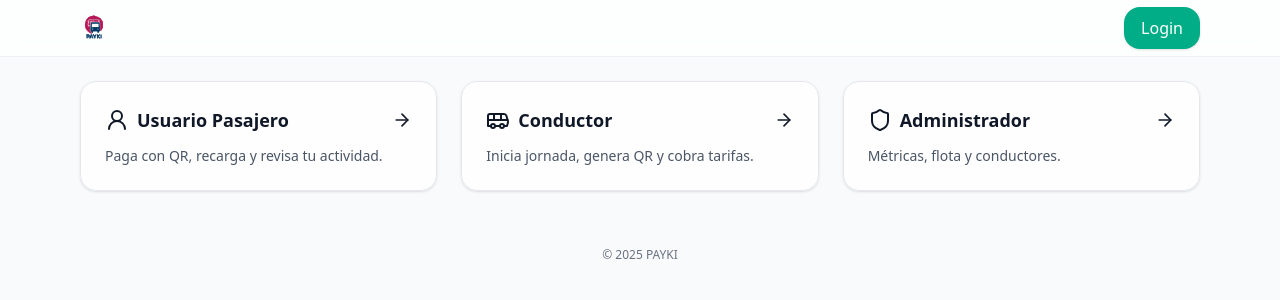
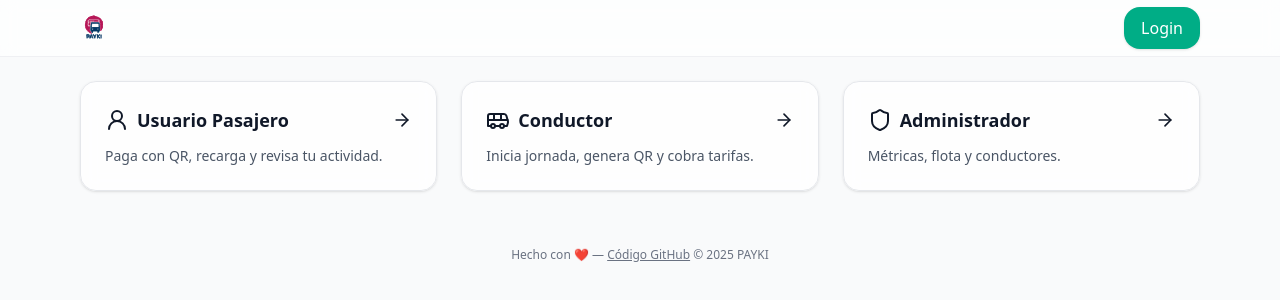
Before and after one commit to bvislao/payki, a Next.js app: page / in a window 1280 px wide. Shown: the top 300 px of the page. Built offline with nearby package versions, Linux system fonts and the light colour scheme; no server answers.

Commit message:
add footer and update readme

```diff
--- a/app/layout.tsx
+++ b/app/layout.tsx
@@ -4,6 +4,7 @@ import { AuthProvider } from '@/lib/auth'
 import HeaderClient from '@/components/HeaderClient'
 import ToasterClient from "@/components/ToasterClient";
 import SWRegister from "@/components/SWRegister";
+import Footer from "@/components/Footer";
 
 export const metadata: Metadata = {
     title: 'PAYKI',
@@ -22,12 +23,11 @@ export default function RootLayout({ children }: { children: React.ReactNode })
                 <HeaderClient />
             </header>
             <main className="container py-6">{children}</main>
-            <footer className="container py-8 text-xs text-center text-gray-500">
-                © {new Date().getFullYear()} PAYKI
-            </footer>
+            <Footer />
             <ToasterClient />
         </AuthProvider>
         <SWRegister />
+
         </body>
         </html>
     )
--- /dev/null
+++ b/components/Footer.tsx
@@ -0,0 +1,17 @@
+'use client'
+import Link from 'next/link'
+
+export default function Footer() {
+    return (
+        <footer className="container py-8 text-xs text-center text-gray-500">
+            Hecho con <span aria-label="amor" title="amor">❤</span> —{' '}
+            <Link
+                href="https://github.com/bvislao/payki"
+                className="underline hover:opacity-80"
+                target="_blank" rel="noopener noreferrer"
+            >
+                Código GitHub
+            </Link>
+            {'  '} © {new Date().getFullYear()} PAYKI
+        </footer>)
+}
```
Also changed, not shown: 1 other file (tests, documents, lock files or other folders).
